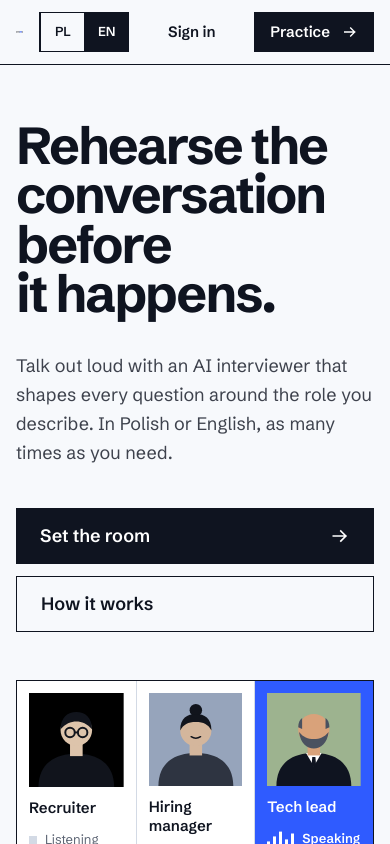
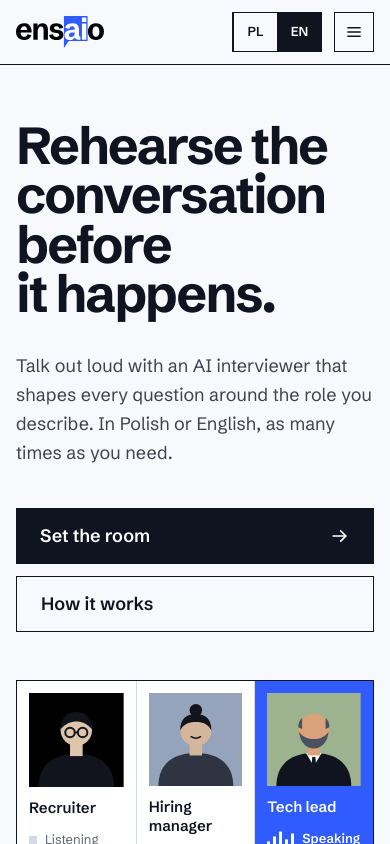
Before and after one commit to Professional-Design-Project/PDP, a Next.js app in the folder frontend/: page /en in a window 390 px wide. Shown: the top 844 px of the page. Built offline with nearby package versions, Linux system fonts and the light colour scheme; no server answers.

Commit message:
fix(frontend): fit the header on phones with a menu and hide Practice on the practice page

```diff
--- a/frontend/src/components/icons.tsx
+++ b/frontend/src/components/icons.tsx
@@ -191,3 +191,18 @@ export function GoogleIcon({ className }: IconProps) {
     </svg>
   );
 }
+
+export function MenuIcon({ className }: IconProps) {
+  return (
+    <svg
+      viewBox="0 0 24 24"
+      fill="none"
+      stroke="currentColor"
+      strokeWidth="1.75"
+      aria-hidden="true"
+      className={className}
+    >
+      <path d="M4 7h16M4 12h16M4 17h16" />
+    </svg>
+  );
+}
--- /dev/null
+++ b/frontend/src/components/mobile-menu.tsx
@@ -0,0 +1,89 @@
+"use client";
+
+import { usePathname } from "next/navigation";
+import { useEffect, useId, useState } from "react";
+import { LocaleLink as Link } from "@/components/locale-link";
+import { ArrowRightIcon, CloseIcon, MenuIcon } from "@/components/icons";
+import { useAuth } from "@/hooks/use-auth";
+import { useLocale } from "@/i18n/locale";
+
+const row =
+  "flex h-14 w-full items-center justify-between border-t border-line px-4 text-lg font-semibold hover:text-cobalt focus-visible:outline-2 focus-visible:-outline-offset-2 focus-visible:outline-cobalt";
+
+export function MobileMenu({ showPractice }: { showPractice: boolean }) {
+  const { t } = useLocale();
+  const { enabled, user, signOut } = useAuth();
+  const pathname = usePathname();
+  const panelId = useId();
+  const [open, setOpen] = useState(false);
+  const [openedAt, setOpenedAt] = useState(pathname);
+
+  if (open && openedAt !== pathname) {
+    setOpen(false);
+  }
+
+  useEffect(() => {
+    if (!open) return;
+    const close = (event: KeyboardEvent) => event.key === "Escape" && setOpen(false);
+    window.addEventListener("keydown", close);
+    return () => window.removeEventListener("keydown", close);
+  }, [open]);
+
+  function toggle() {
+    setOpenedAt(pathname);
+    setOpen((value) => !value);
+  }
+
+  return (
+    <div className="sm:hidden">
+      <button
+        type="button"
+        aria-expanded={open}
+        aria-controls={panelId}
+        onClick={toggle}
+        className="grid size-10 place-items-center border border-ink hover:bg-raised focus-visible:outline-2 focus-visible:outline-offset-2 focus-visible:outline-cobalt"
+      >
+        <span className="sr-only">{t.header.menu}</span>
+        {open ? <CloseIcon className="size-5" /> : <MenuIcon className="size-5" />}
+      </button>
+      {open && (
+        <nav
+          id={panelId}
+          aria-label={t.header.menu}
+          className="absolute inset-x-0 top-16 z-40 animate-fade border-b border-ink bg-canvas"
+        >
+          {showPractice && (
+            <Link
+              href="/practice"
+              className={`${row} border-t-0 bg-ink text-white hover:text-white`}
+            >
+              {t.header.practice}
+              <ArrowRightIcon className="size-5" />
+            </Link>
+          )}
+          {enabled && user && (
+            <>
+              <Link href="/history" className={row}>
+                {t.history.nav}
+              </Link>
+              <Link href="/account" className={row}>
+                <span>{t.auth.account}</span>
+                <span className="ml-4 truncate text-[14px] font-normal text-muted">
+                  {user.email}
+                </span>
+              </Link>
+              <button type="button" onClick={() => void signOut()} className={row}>
+                {t.auth.signOut}
+              </button>
+            </>
+          )}
+          {enabled && !user && (
+            <Link href="/login" className={row}>
+              {t.auth.signIn}
+            </Link>
+          )}
+        </nav>
+      )}
+    </div>
+  );
+}
--- a/frontend/src/components/site-header.tsx
+++ b/frontend/src/components/site-header.tsx
@@ -5,15 +5,17 @@ import { LocaleLink as Link } from "@/components/locale-link";
 import { usePathname } from "next/navigation";
 import { ArrowRightIcon } from "@/components/icons";
 import { LocaleSwitch } from "@/components/locale-switch";
+import { MobileMenu } from "@/components/mobile-menu";
 import { StableLabel } from "@/components/stable-label";
 import { UserMenu } from "@/components/user-menu";
 import { useLocale } from "@/i18n/locale";
+import { splitLocale } from "@/i18n/paths";
 
 export function SiteHeader() {
-  const onPractice = usePathname() === "/practice";
+  const onPractice = splitLocale(usePathname()).rest === "/practice";
   const { t } = useLocale();
   return (
-    <header id="top" className="border-b border-ink">
+    <header id="top" className="relative border-b border-ink">
       <div className="mx-auto flex h-16 max-w-7xl items-center justify-between gap-4 px-4 sm:px-8">
         <Link
           href="/"
@@ -24,6 +26,8 @@ export function SiteHeader() {
         </Link>
         <div className="flex items-center gap-3">
           <LocaleSwitch />
+          <MobileMenu showPractice={!onPractice} />
+          <div className="flex items-center gap-3 max-sm:hidden">
             <UserMenu />
             {!onPractice && (
               <nav aria-label="Main">
@@ -39,6 +43,7 @@ export function SiteHeader() {
             )}
           </div>
         </div>
+      </div>
     </header>
   );
 }
--- a/frontend/src/components/user-menu.tsx
+++ b/frontend/src/components/user-menu.tsx
@@ -24,7 +24,7 @@ export function UserMenu() {
       <Link href="/history" className={link}>
         <StableLabel pick={(d) => d.history.nav} />
       </Link>
-      <Link href="/account" className={`${link} max-w-48 max-sm:hidden`} title={user.email}>
+      <Link href="/account" className={`${link} max-w-48 max-md:hidden`} title={user.email}>
         <span className="truncate">{user.email ?? t.auth.account}</span>
       </Link>
       <button type="button" onClick={() => void signOut()} className={link}>
```
Also changed, not shown: 1 other file (tests, documents, lock files or other folders). Lines whose indentation alone changed are shown as unchanged.
